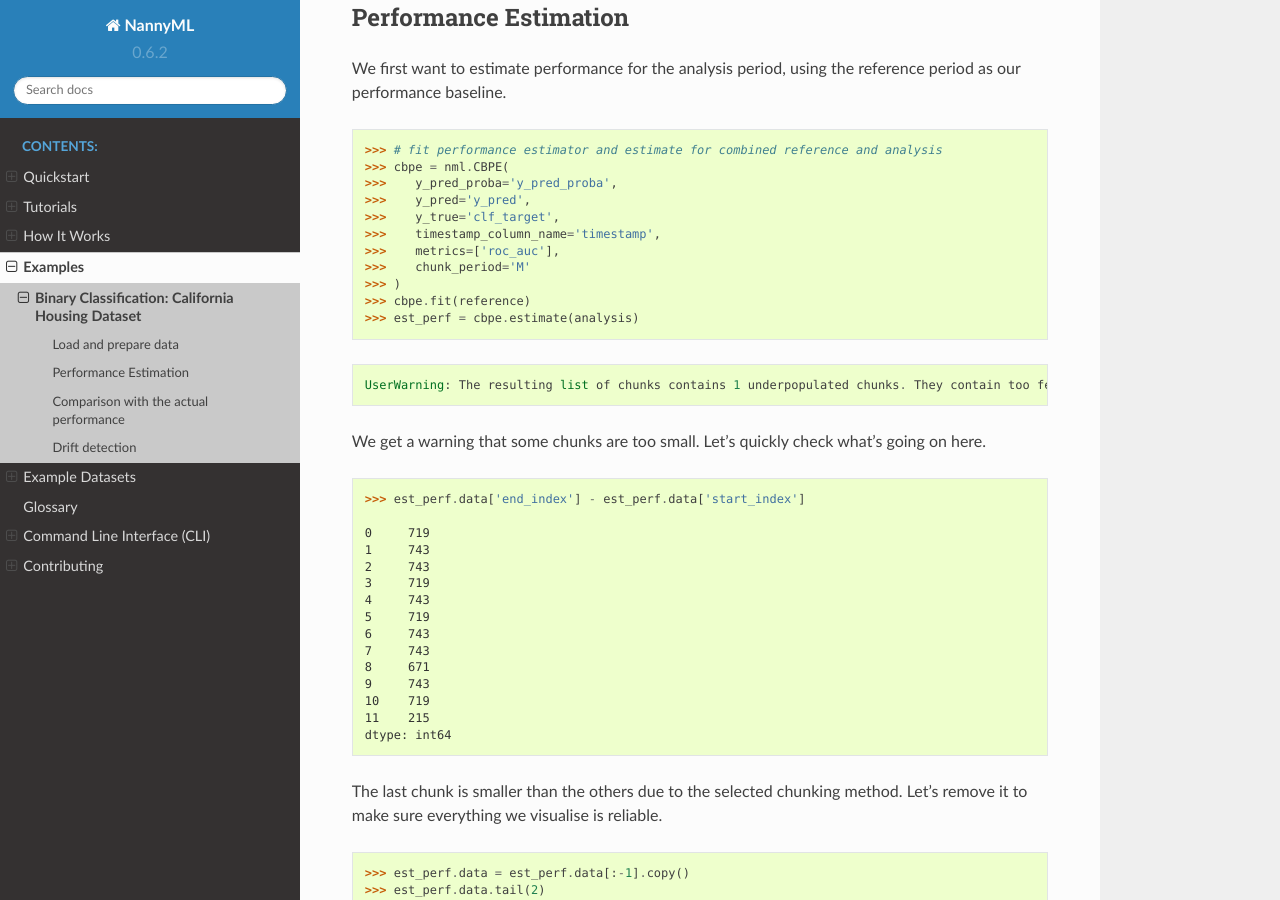
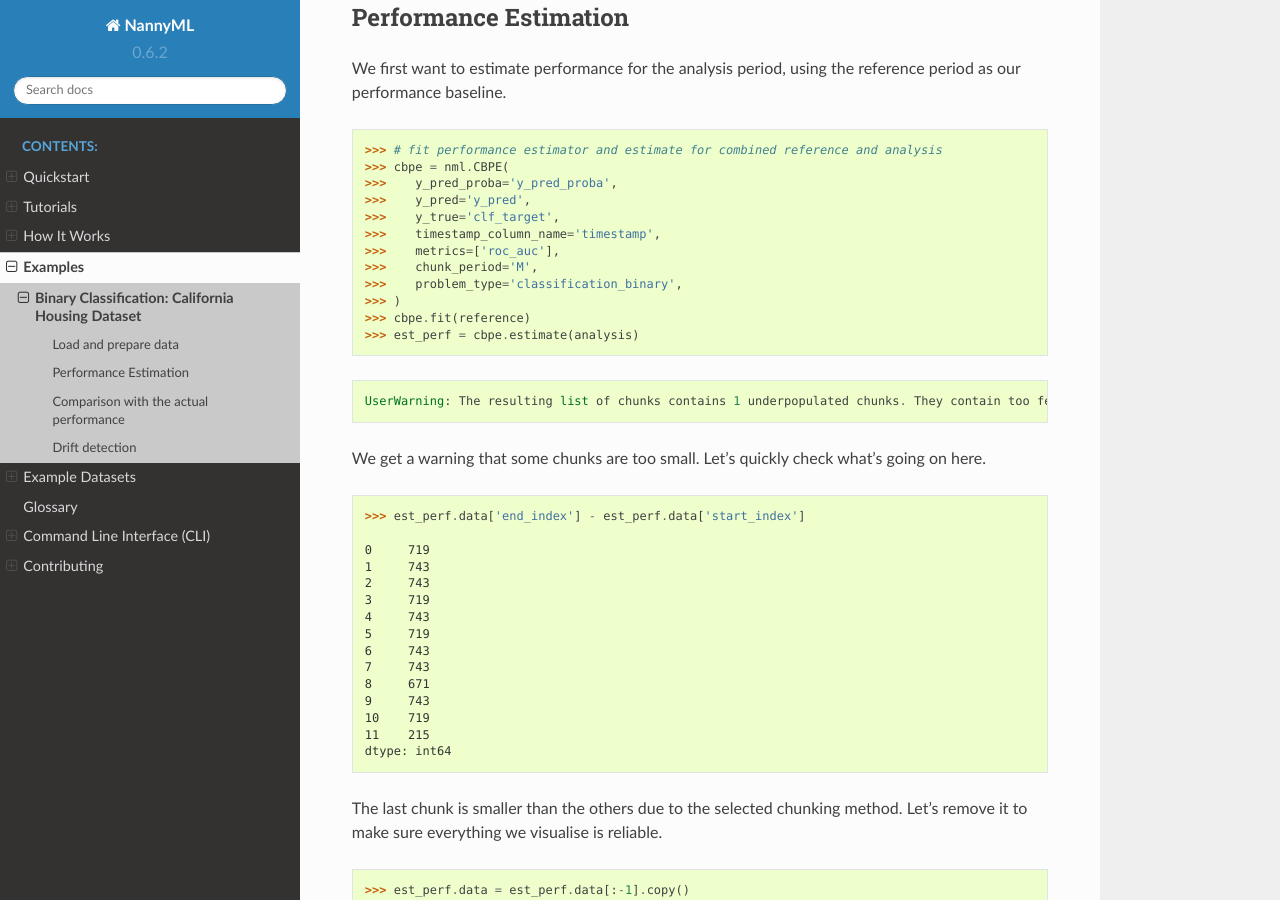
Before and after one commit to NannyML/nannyml, a Sphinx documentation site: the page built from docs/examples/california_housing.rst, in a window 1280 px wide and 900 px high, scrolled down 722 px. Built offline with Sphinx 7.4.7 and the Read the Docs theme 2.0.0, drawn with Linux system fonts in a browser that asks for light colours; pages that are not in the unit, such as notebooks, are missing from menus.

Commit message:
Modified the code to include the new argument 'problem_type'

```diff
--- a/docs/examples/california_housing.rst
+++ b/docs/examples/california_housing.rst
@@ -47,7 +47,8 @@ We first want to estimate performance for the analysis period, using the referen
     >>>    y_true='clf_target',
     >>>    timestamp_column_name='timestamp',
     >>>    metrics=['roc_auc'],
-    >>>    chunk_period='M'
+    >>>    chunk_period='M',
+    >>>    problem_type='classification_binary',
     >>> )
     >>> cbpe.fit(reference)
     >>> est_perf = cbpe.estimate(analysis)
```
